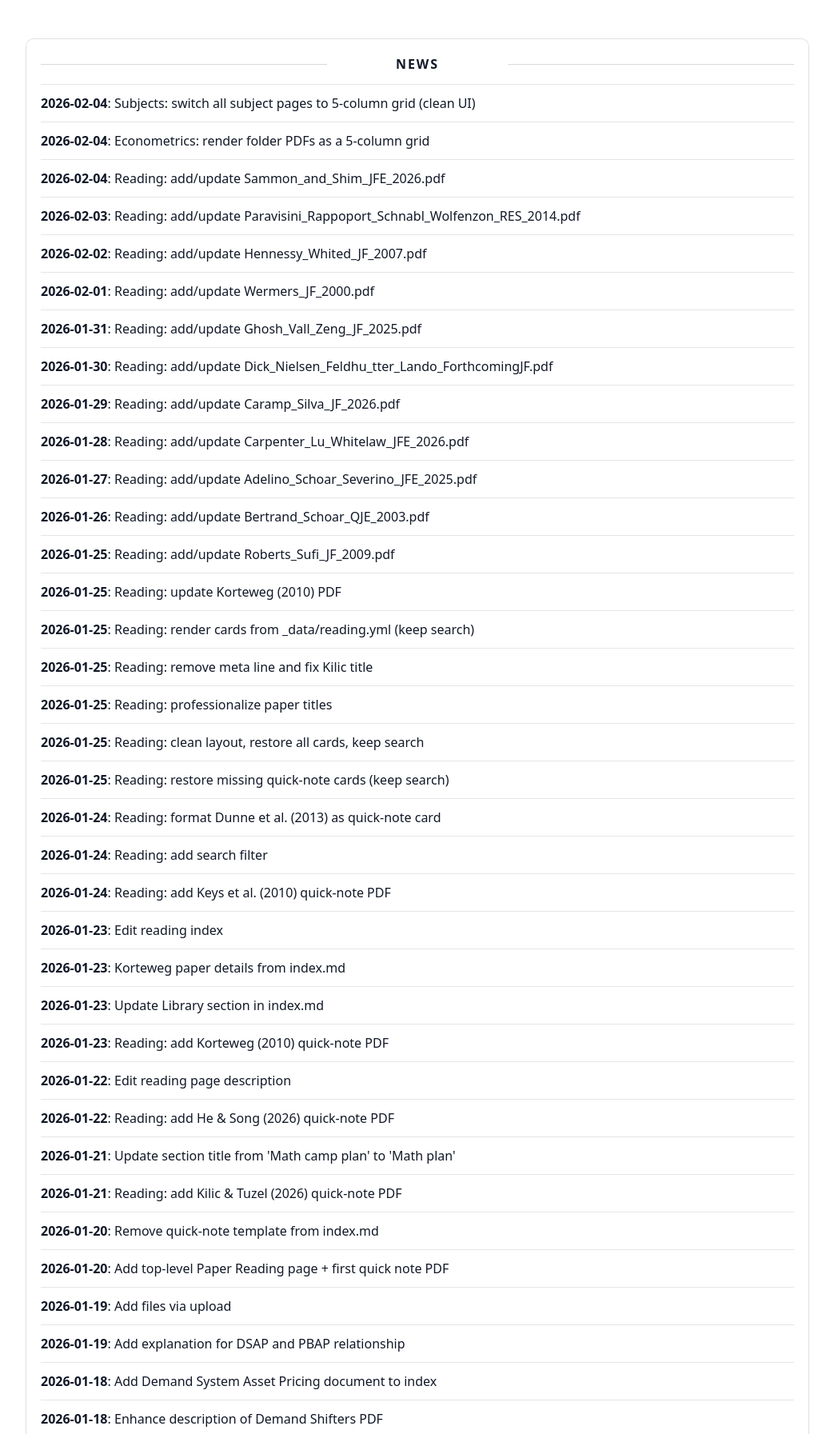
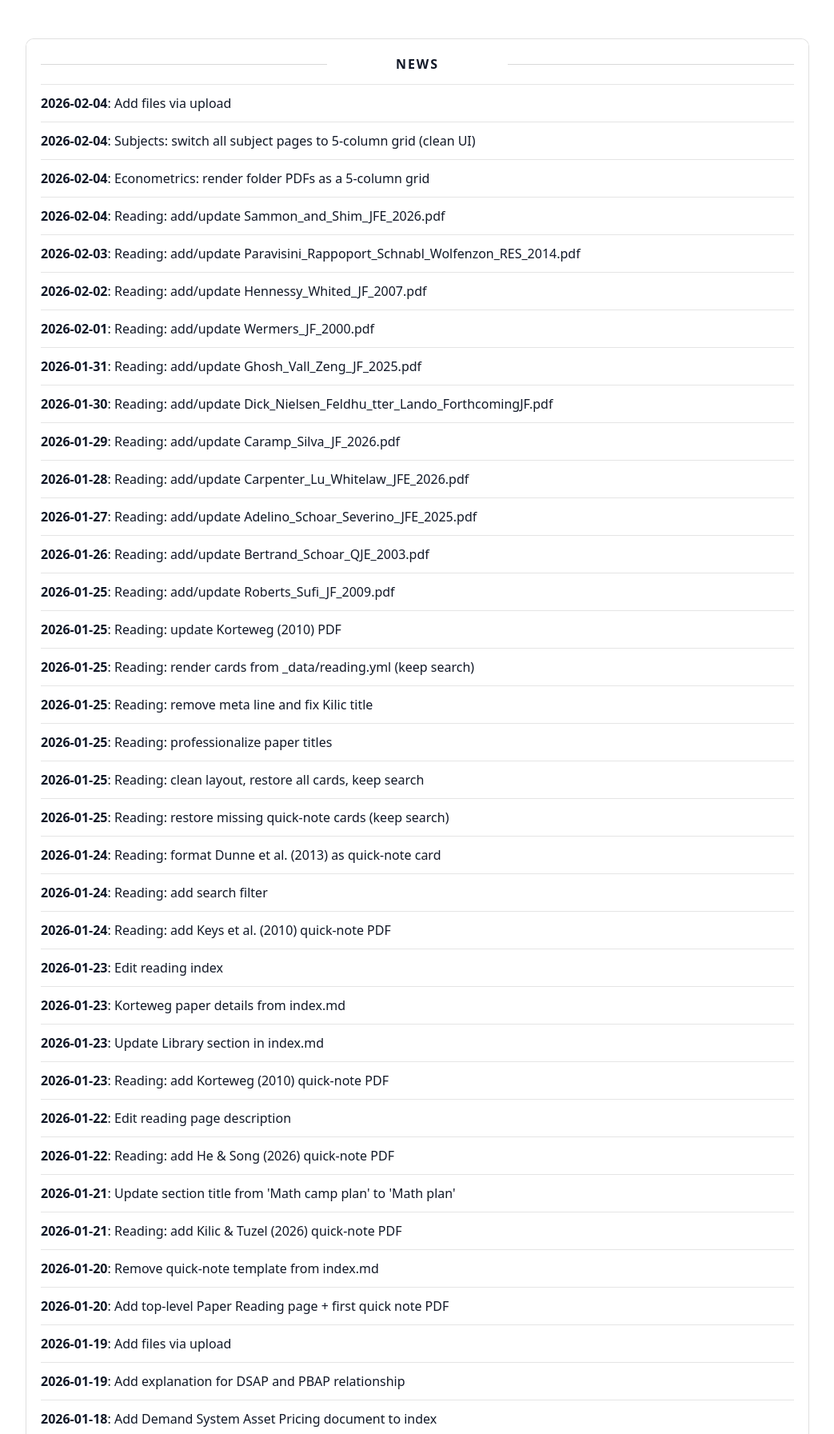
Before and after one commit to yaxinzn/study-archive, a Jekyll site: the page built from updates/index.md, in a window 1280 px wide, cut to the strip 476-2269 px from the top of the page. Shown: the whole strip at 80% size, without its empty margins (118-1161 px from the left). Built offline with Jekyll 4.4.1, drawn with Linux system fonts in a browser that asks for light colours; some of the changed text lies outside the part shown.

Commit message:
chore: update NEWS feed

```diff
--- a/_data/news.yml
+++ b/_data/news.yml
@@ -1,4 +1,7 @@
 # Auto-generated update history (sorted newest -> oldest). Do not edit manually.
+- ts: "1770198099"
+  date: "2026-02-04"
+  title: "Add files via upload"
 - ts: "1770197654"
   date: "2026-02-04"
   title: "Subjects: switch all subject pages to 5-column grid (clean UI)"
```
